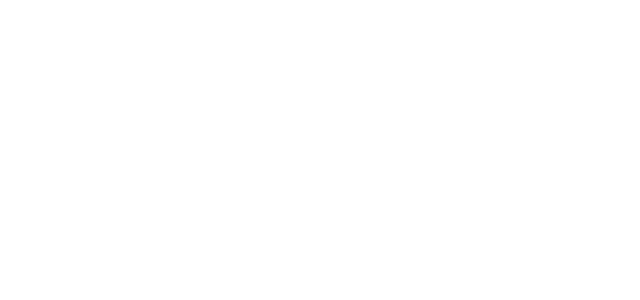
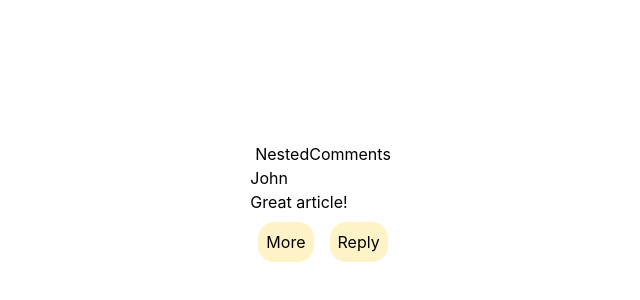
Before and after one commit to AjinkyaAshok/react-vite-machine-coding, a React (Vite) app: page / in a window 1280 px wide. Shown: the part 194-494 px from the top of the page, without its empty margins (317-957 px from the left). Built offline with nearby package versions, Linux system fonts and the light colour scheme; the HTML template or start-up script is replaced by a standard one.

Commit message:
feat: Add NestedComments component with reply functionality

```diff
--- a/src/App.jsx
+++ b/src/App.jsx
@@ -14,6 +14,7 @@
 import MultiSelect from "./components/MultiSelect";
 import OTP from "./components/OTP";
 import FileUpload from "./components/FileUpload";
+import NestedComments from "./components/NestedComments";
 
 export default function App() {
   return (
@@ -32,6 +33,7 @@
       {/* <OTP/> */}
       {/* <MultiSelect /> */}
       {/* <FileUpload/> */}
+      <NestedComments />
     </div>
   );
 }
--- /dev/null
+++ b/src/components/Comment.jsx
@@ -0,0 +1,73 @@
+import React, { useState } from "react";
+
+export default function Comment({ comment,onAddReply }) {
+  const [show, setShow] = useState(false);
+  const [reply, setReply] = useState(false);
+  const [replyText, setReplyText] = useState("");
+
+    const handleAdd = () => {
+    if (!replyText.trim()) return;
+
+    const newReply = {
+      id: Date.now(),
+      user: "You",
+      text: replyText,
+      replies: [],
+    };
+
+    onAddReply(comment.id, newReply);
+
+    setReplyText("");
+    setReply(false);
+    setShow(true);
+  };
+
+  return (
+    <div>
+      <h1>{comment.user}</h1>
+      <p>{comment.text}</p>
+      <button
+        className="bg-amber-100 rounded-2xl p-2 m-2"
+        onClick={() => setShow(!show)}
+      >
+        {show ? "Less" : "More"}
+      </button>
+      <button
+        className="bg-amber-100 rounded-2xl p-2 m-2"
+        onClick={() => setReply(!reply)}
+      >
+        Reply
+      </button>
+      {reply && (
+        <div className="ml-5">
+          <input
+            onChange={(e) => setReplyText(e.target.value)}
+            type="text"
+            value={replyText}
+            placeholder="Write a reply..."
+            className="bg-amber-100 rounded-2xl p-2 m-2"
+          />
+          <button
+            className="bg-amber-100 rounded-2xl p-2 m-2"
+            onClick={handleAdd}
+          >
+            Add
+          </button>
+          <button
+            className="bg-amber-100 rounded-2xl p-2 m-2"
+            onClick={() => setReply(!reply)}
+          >
+            Cancel
+          </button>
+        </div>
+      )}
+
+      <div className="ml-5">
+        {show &&
+          comment.replies.map((reply) => (
+            <Comment key={reply.id} comment={reply} onAddReply={onAddReply} />
+          ))}
+      </div>
+    </div>
+  );
+}
--- /dev/null
+++ b/src/components/NestedComments.jsx
@@ -0,0 +1,56 @@
+import React, { useState } from "react";
+import Comment from "./Comment";
+
+export default function NestedComments() {
+  const [comments, setComments] = useState([
+    {
+      id: 1,
+      user: "John",
+      text: "Great article!",
+      replies: [
+        {
+          id: 2,
+          user: "Sarah",
+          text: "Thanks!",
+          replies: [
+            {
+              id: 3,
+              user: "Mike",
+              text: "I agree!",
+              replies: [],
+            },
+          ],
+        },
+      ],
+    },
+  ]);
+
+   const addReply = (comments, parentId, newReply) => {
+    return comments.map((comment) => {
+      if (comment.id === parentId) {
+        return {
+          ...comment,
+          replies: [...comment.replies, newReply],
+        };
+      }
+
+      return {
+        ...comment,
+        replies: addReply(comment.replies, parentId, newReply),
+      };
+    });
+  };
+
+  const handleAddReply = (parentId, newReply) => {
+    setComments((prev) => addReply(prev, parentId, newReply));
+  };
+
+  return (
+    <div className="flex flex-col items-center justify-center mx-auto h-screen">
+      NestedComments
+      {comments.map((item) => (
+        <Comment key={item.id} comment={item} onAddReply={handleAddReply} />
+      ))}
+    </div>
+  );
+}
```
